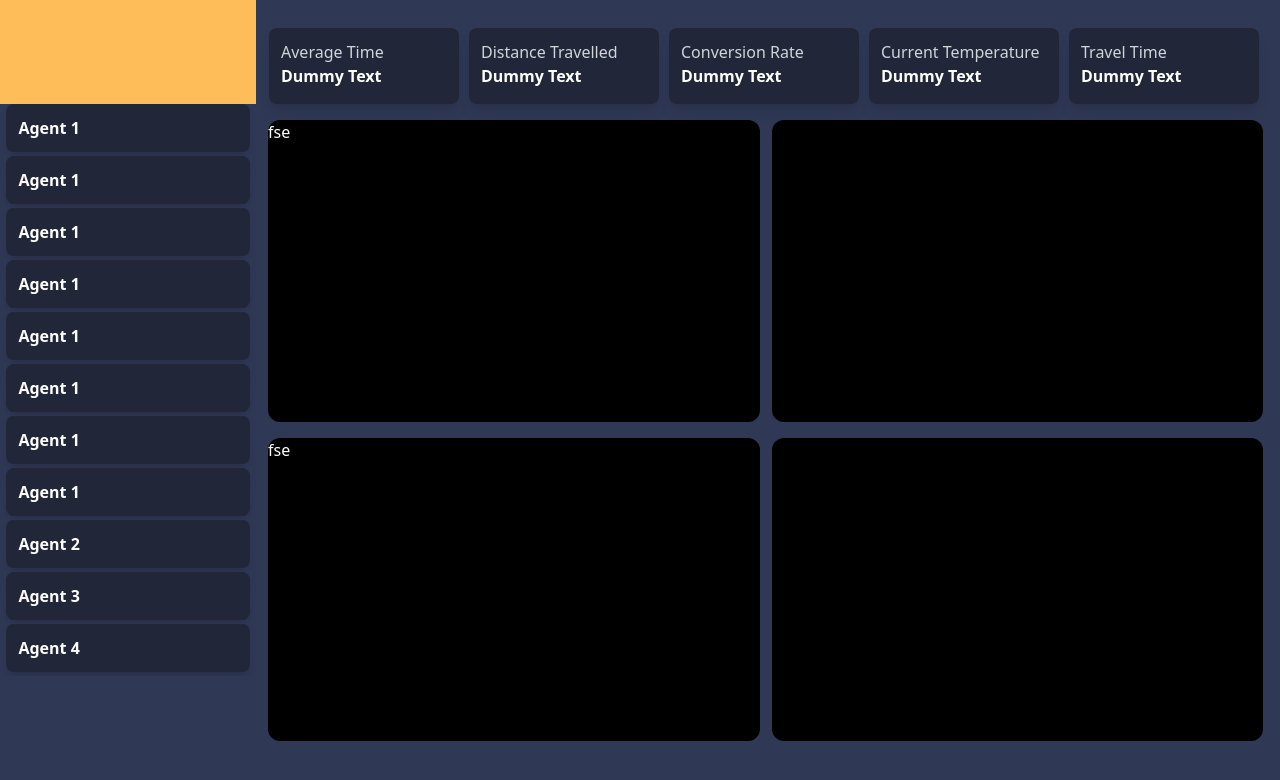
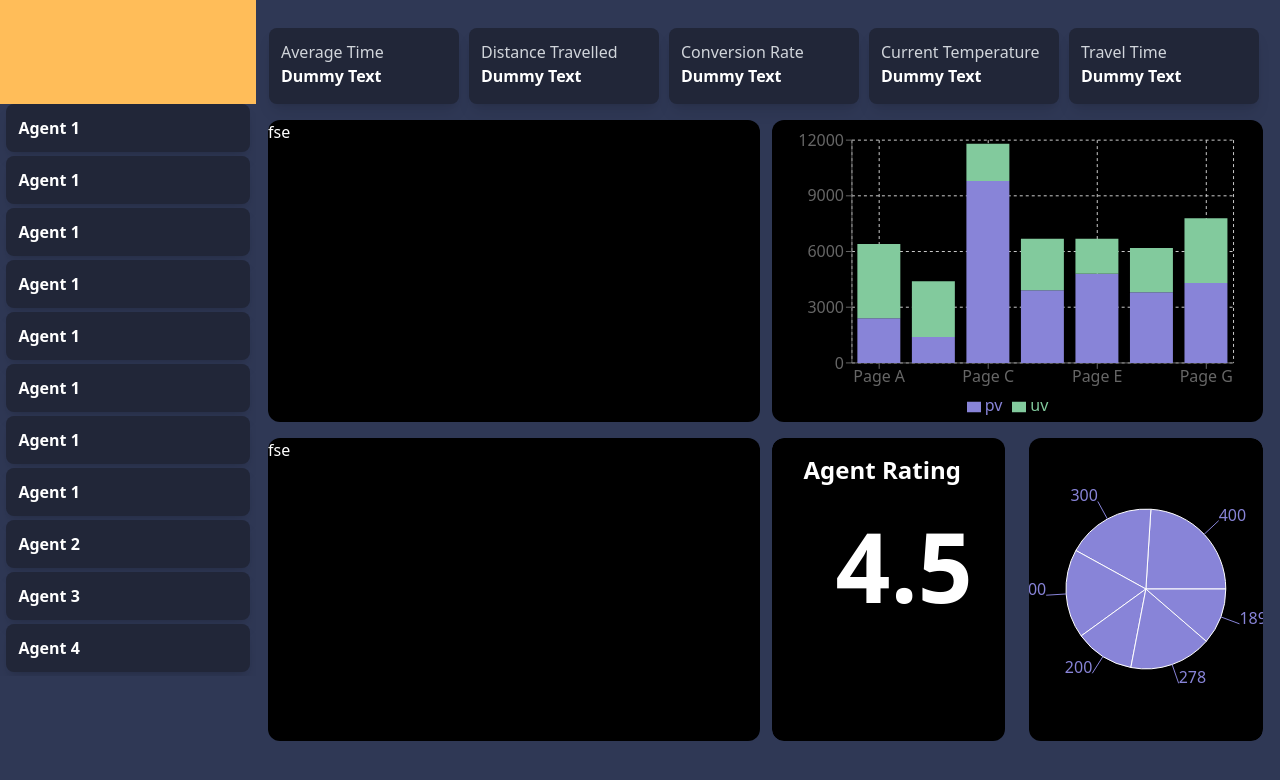
Before and after one commit to hackathon7sustainabledev/frontend, a Next.js app: page / in a window 1280 px wide. Shown: the top 780 px of the page. Built offline with nearby package versions, Linux system fonts and the light colour scheme.

Commit message:
merge conflict ke liye pull

```diff
--- a/package.json
+++ b/package.json
@@ -12,7 +12,7 @@
     "next": "12.2.5",
     "react": "18.2.0",
     "react-dom": "18.2.0",
-    "recharts": "^2.1.14"
+    "recharts": "2.1.12"
   },
   "devDependencies": {
     "autoprefixer": "^10.4.8",
--- a/pages/index.js
+++ b/pages/index.js
@@ -1,7 +1,63 @@
 import Head from 'next/head'
 import Image from 'next/image'
 import Card from '../components/Card'
+import { BarChart, Bar, Cell, XAxis, YAxis, CartesianGrid, Tooltip, Legend, ResponsiveContainer } from 'recharts';
+import { PieChart, Pie } from 'recharts';
+
+const data01 = [
+  { name: 'Group A', value: 400 },
+  { name: 'Group B', value: 300 },
+  { name: 'Group C', value: 300 },
+  { name: 'Group D', value: 200 },
+  { name: 'Group E', value: 278 },
+  { name: 'Group F', value: 189 },
+];
 // import styles from '../styles/Home.module.css'
+const data = [
+  {
+    name: 'Page A',
+    uv: 4000,
+    pv: 2400,
+    amt: 2400,
+  },
+  {
+    name: 'Page B',
+    uv: 3000,
+    pv: 1398,
+    amt: 2210,
+  },
+  {
+    name: 'Page C',
+    uv: 2000,
+    pv: 9800,
+    amt: 2290,
+  },
+  {
+    name: 'Page D',
+    uv: 2780,
+    pv: 3908,
+    amt: 2000,
+  },
+  {
+    name: 'Page E',
+    uv: 1890,
+    pv: 4800,
+    amt: 2181,
+  },
+  {
+    name: 'Page F',
+    uv: 2390,
+    pv: 3800,
+    amt: 2500,
+  },
+  {
+    name: 'Page G',
+    uv: 3490,
+    pv: 4300,
+    amt: 2100,
+  },
+];
+
 
 export default function Home() {
   return (
@@ -57,15 +113,56 @@ export default function Home() {
 fse
             </div>
             <div className='w-[48%] h-[100%] bg-black rounded-xl'>
-sfsf
+            <ResponsiveContainer width="100%" height="100%">
+        <BarChart
+          width={500}
+          height={300}
+          data={data}
+          margin={{
+            top: 20,
+            right: 30,
+            left: 20,
+            bottom: 5,
+          }}
+        >
+          <CartesianGrid strokeDasharray="3 3" />
+          <XAxis dataKey="name" />
+          <YAxis />
+          <Tooltip />
+          <Legend />
+          <Bar dataKey="pv" stackId="a" fill="#8884d8" />
+          <Bar dataKey="uv" stackId="a" fill="#82ca9d" />
+        </BarChart>
+      </ResponsiveContainer>
             </div>
           </div>
           <div className='flex h-[45%] w-[100%]'>
             <div className='w-[48%] h-[100%] mr-3 ml-3 bg-black rounded-xl text-white'>
 fse
             </div>
-            <div className='w-[48%] h-[100%] bg-black rounded-xl'>
-sfsf
+            <div className='flex w-[48%] h-[100%] rounded-xl overflow-hidden'>
+                <div className="w-[48%] h-[100%] mr-6 bg-black rounded-xl">
+                  <p className='mt-4 ml-8 text-white text-2xl font-extrabold'>Agent Rating</p>
+                  <p className='mt-8 ml-16 text-white text-8xl font-extrabold'>4.5</p>
+                </div>
+                <div className="w-[48%] h-[100%] bg-black rounded-xl">
+                <ResponsiveContainer width="100%" height="100%">
+                  <PieChart width={400} height={400}>
+                    <Pie
+                      dataKey="value"
+                      isAnimationActive={false}
+                      data={data01}
+                      cx="50%"
+                      cy="50%"
+                      outerRadius={80}
+                      fill="#8884d8"
+                      label
+                    />
+                    {/* <Pie dataKey="value" data={data02} cx={500} cy={200} innerRadius={40} outerRadius={80} fill="#82ca9d" /> */}
+                    <Tooltip />
+                  </PieChart>
+                </ResponsiveContainer>
+                </div>
             </div>
           </div>
         </div>
```
Also changed, not shown: 1 other file (tests, documents, lock files or other folders).
